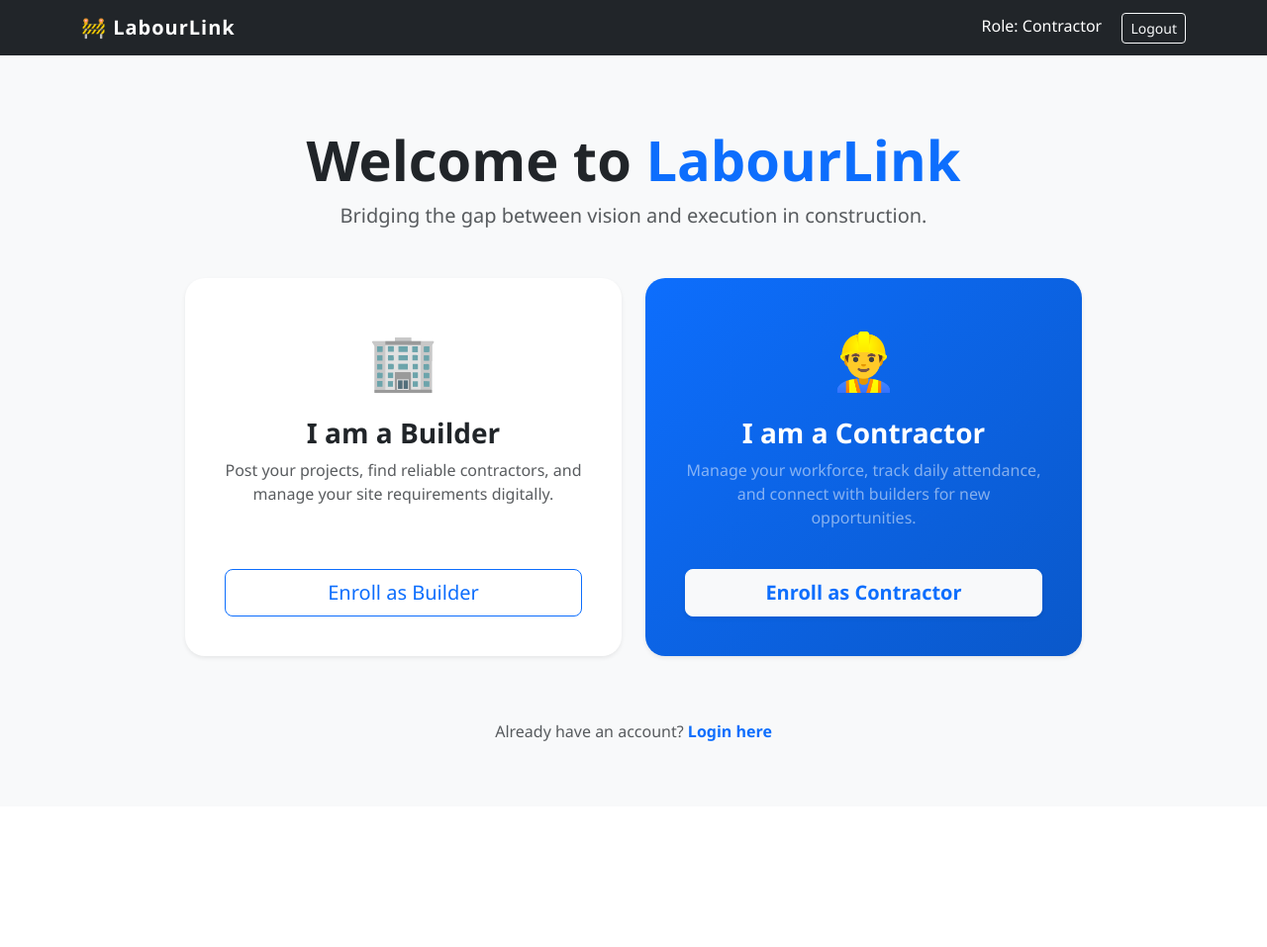
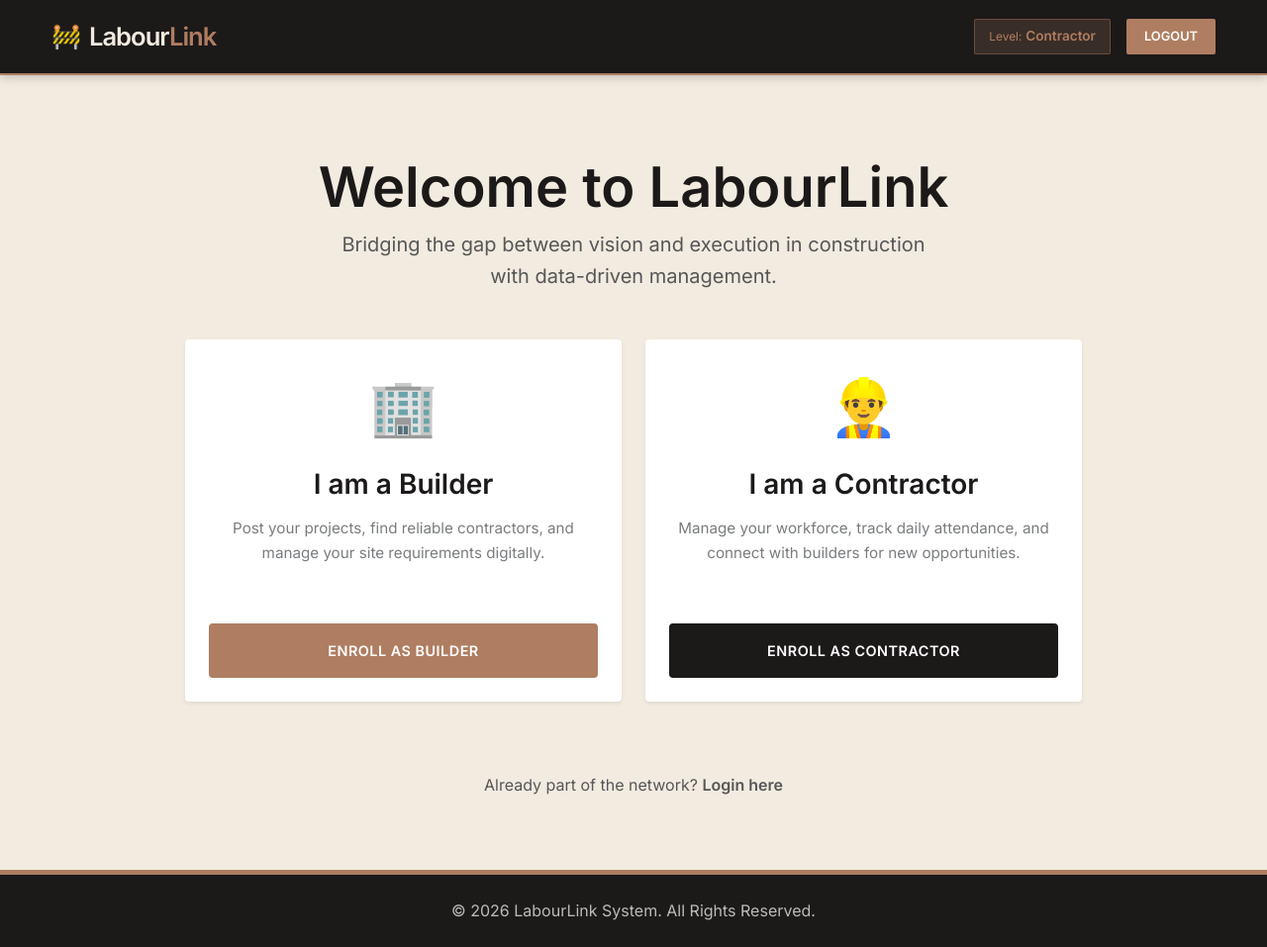
Before and after one commit to justcodewithricha/LabourLink, a Flask app: page / in a window 1280 px wide. Shown: the whole page at 99% size. Before the commit the page ends 749 px from the top, so only its background shows below. Run offline with Flask 3, Linux system fonts and the light colour scheme.

Commit message:
Initial UI changes

```diff
--- a/app.py
+++ b/app.py
@@ -6,7 +6,7 @@
 
 # --- DATABASE CONFIGURATION ---
 # Replace 'admin123' with the simple password you set in pgAdmin/DBeaver
-app.config['SQLALCHEMY_DATABASE_URI'] = 'postgresql://postgres:new123@127.0.0.1:5432/labourlink'
+app.config['SQLALCHEMY_DATABASE_URI'] = 'postgresql://postgres:148263@127.0.0.1:5432/labourlink'
 app.config['SQLALCHEMY_TRACK_MODIFICATIONS'] = False
 
 db = SQLAlchemy(app)
--- a/static/css/main.css
+++ b/static/css/main.css
@@ -1,2 +1,198 @@
-body { background-color: #f8f9fa; font-family: 'Segoe UI', Tahoma, Geneva, Verdana, sans-serif; }
-.navbar-brand { font-weight: bold; letter-spacing: 1px; }
+/* --- LabourLink Premium Technical Palette (Coffee Refinement) --- */
+:root {
+  --bg-warm-beige: #F2EBE0;      /* Page Background */
+  --deep-charcoal: #1C1919;      /* Heaviest Element (Navbar, Footer, Text) */
+  --coffee-tan: #AF7D61;         /* Primary Action / Button Color */
+  --highlight-white: #FFFFFF;    /* Text on dark backgrounds */
+  --border-muted: #D1D1D1;
+  --card-shadow: 0 4px 15px rgba(0, 0, 0, 0.05);
+}
+
+body {
+  background-color: var(--bg-warm-beige);
+  color: var(--deep-charcoal);
+  font-family: 'Inter', 'Segoe UI', system-ui, sans-serif;
+  margin: 0;
+  line-height: 1.6;
+}
+
+/* --- Clean, Professional Navbar --- */
+.custom-navbar {
+  background-color: var(--deep-charcoal) !important;
+  padding: 0.8rem 0;
+  border-bottom: 2px solid var(--coffee-tan); /* Subtle tan accent line */
+  box-shadow: 0 2px 10px rgba(0, 0, 0, 0.2);
+}
+
+.tech-brand {
+  color: var(--highlight-white) !important;
+  font-weight: 700;
+  font-size: 1.4rem;
+  letter-spacing: -0.5px;
+}
+
+.role-badge {
+  background: rgba(175, 125, 97, 0.2); /* Transparent coffee tan */
+  color: var(--coffee-tan);
+  border: 1px solid rgba(175, 125, 97, 0.4);
+  padding: 6px 14px;
+  border-radius: 2px;
+  font-size: 0.85rem;
+}
+
+.btn-logout {
+  background-color: var(--coffee-tan);
+  color: var(--highlight-white) !important;
+  border-radius: 2px;
+  font-weight: 600;
+  font-size: 0.8rem;
+  padding: 8px 18px !important;
+  text-transform: uppercase;
+  text-decoration: none;
+  transition: all 0.3s ease;
+}
+
+.btn-logout:hover {
+  background-color: var(--highlight-white) !important;
+  color: var(--deep-charcoal) !important;
+}
+
+/* --- Reimagined Main Call-to-Action Cards (Dashboard) --- */
+.card-container {
+  max-width: 1100px;
+  margin: 60px auto;
+  display: flex;
+  gap: 30px;
+  justify-content: center;
+}
+
+.labour-card {
+  flex: 1;
+  max-width: 500px;
+  padding: 50px 40px;
+  background-color: var(--highlight-white);
+  border-radius: 4px; /* Sharper corners for a pro technical look */
+  border: 1px solid var(--border-muted);
+  box-shadow: var(--card-shadow);
+  text-align: center;
+  transition: transform 0.3s ease, box-shadow 0.3s ease;
+}
+
+.labour-card:hover {
+  transform: translateY(-8px);
+  box-shadow: 0 15px 35px rgba(28, 25, 25, 0.1) !important;
+}
+
+.labour-card .emoji {
+  font-size: 3rem;
+  margin-bottom: 25px;
+  display: block;
+}
+
+.labour-card h2 {
+  color: var(--deep-charcoal);
+  font-weight: 700;
+  margin-bottom: 15px;
+}
+
+.labour-card p {
+  font-size: 0.95rem;
+  color: var(--deep-charcoal);
+  opacity: 0.8;
+  margin-bottom: 35px;
+}
+
+/* --- High-end Technical Buttons --- */
+.btn-enroll {
+  width: 100%;
+  padding: 14px;
+  border-radius: 4px;
+  font-weight: 600;
+  text-transform: uppercase;
+  letter-spacing: 0.5px;
+  text-decoration: none;
+  font-size: 0.9rem;
+  display: inline-block;
+  transition: all 0.3s ease;
+}
+
+/* Primary Button (Builder) */
+.btn-builder {
+  background-color: var(--coffee-tan);
+  color: var(--highlight-white);
+  border: 2px solid var(--coffee-tan);
+}
+
+.btn-builder:hover {
+  background-color: transparent;
+  color: var(--coffee-tan);
+}
+
+/* Secondary Button (Contractor) */
+.btn-contractor {
+  background-color: var(--deep-charcoal);
+  color: var(--highlight-white);
+  border: 2px solid var(--deep-charcoal);
+}
+
+.btn-contractor:hover {
+  background-color: transparent;
+  color: var(--deep-charcoal);
+}
+
+/* --- Professional Login Text (Updated) --- */
+.welcome-container .login-link {
+  color: var(--coffee-tan);
+  font-weight: 700;
+  text-decoration: none;
+  border-bottom: 2px solid transparent;
+}
+
+.welcome-container .login-link:hover {
+  border-bottom: 2px solid var(--coffee-tan);
+}
+
+/* --- Footer (Updated) --- */
+.footer {
+  background-color: var(--deep-charcoal);
+  color: rgba(255, 255, 255, 0.7);
+  padding: 3rem 1rem;
+  text-align: center;
+  margin-top: 80px;
+  border-top: 5px solid var(--coffee-tan); /* Strong tan top border */
+}
+
+/* --- Technical Logo Typography --- */
+
+/* Import a sharp technical font if you have internet access on the server */
+@import url('https://fonts.googleapis.com/css2?family=Inter:wght@700;800&display=swap');
+
+.nav-logo-text {
+    font-family: 'Inter', 'Segoe UI', sans-serif;
+    font-weight: 800; /* Extra bold for visibility */
+    font-size: 1.6rem;
+    letter-spacing: -1px; /* Tight technical spacing */
+    color: #F2EBE0; /* The Cream/Beige from your palette */
+    text-transform: none;
+    line-height: 1;
+}
+
+.text-accent {
+    color: #AF7D61; /* The warm Coffee Tan for the 'Link' part */
+}
+
+/* Ensure the navbar brand doesn't have default blue links */
+.navbar-brand {
+    text-decoration: none !important;
+}
+
+/* Subtle Glow on Logo Hover */
+.navbar-brand:hover .nav-logo-text {
+    color: #FFFFFF;
+    transition: 0.3s ease;
+}
+
+/* Center adjustment for the header container */
+.custom-navbar .container {
+    max-width: 1200px;
+}
--- a/templates/base.html
+++ b/templates/base.html
@@ -3,25 +3,42 @@
 <head>
     <meta charset="UTF-8">
     <meta name="viewport" content="width=device-width, initial-scale=1.0">
-    <title>LabourLink</title>
+    <title>LabourLink | Contractor Portal</title>
+
+    <link href="https://fonts.googleapis.com/css2?family=Inter:wght@400;600&display=swap" rel="stylesheet">
     <link href="https://cdn.jsdelivr.net/npm/bootstrap@5.3.0/dist/css/bootstrap.min.css" rel="stylesheet">
+
     <link rel="stylesheet" href="{{ url_for('static', filename='css/main.css') }}">
+
     {% block head %}{% endblock %}
 </head>
-<body>
-    <nav class="navbar navbar-dark bg-dark mb-4">
-        <div class="container">
-            <a class="navbar-brand" href="#">🚧 LabourLink</a>
-            <div>
-                <span class="text-white me-3">Role: Contractor</span>
-                <a href="/" class="btn btn-outline-light btn-sm">Logout</a>
+<body class="site-body">
+    <nav class="navbar navbar-expand-lg custom-navbar mb-4">
+    <div class="container d-flex justify-content-between align-items-center">
+
+        <a class="navbar-brand d-flex align-items-center" href="{{ url_for('index') }}">
+           <span class="me-2" style="font-size: 1.5rem;">🚧</span>
+           <span class="nav-logo-text">Labour<span class="text-accent">Link</span></span>
+        </a>
+
+        <div class="d-flex align-items-center">
+            <div class="role-badge me-3">
+                <small>Level:</small> <strong>Contractor</strong>
             </div>
+            <a href="/" class="btn-logout">Logout</a>
         </div>
-    </nav>
+    </div>
+</nav>
 
-    <div class="container">
+    <div class="container py-2">
         {% block content %}{% endblock %}
     </div>
+
+    <footer class="footer mt-auto py-4">
+        <div class="container text-center">
+            <p class="mb-0">&copy; 2026 LabourLink System. All Rights Reserved.</p>
+        </div>
+    </footer>
 
     <script src="https://cdn.jsdelivr.net/npm/bootstrap@5.3.0/dist/js/bootstrap.bundle.min.js"></script>
 </body>
--- a/templates/home.html
+++ b/templates/home.html
@@ -1,75 +1,105 @@
 {% extends "base.html" %}
 
 {% block content %}
-<div class="container text-center py-5">
-    <div class="mb-5 animate__animated animate__fadeInDown">
-        <h1 class="display-4 fw-bold text-dark">Welcome to <span class="text-primary">LabourLink</span></h1>
-        <p class="lead text-muted">Bridging the gap between vision and execution in construction.</p>
+<div class="container text-center py-5 animate__animated animate__fadeIn">
+    <div class="mb-5">
+        <h1 class="display-4 fw-bold">Welcome to <span class="labour-link-highlight">LabourLink</span></h1>
+        <p class="lead text-muted mx-auto" style="max-width: 600px;">
+            Bridging the gap between vision and execution in construction with data-driven management.
+        </p>
     </div>
 
     <div class="row g-4 justify-content-center">
+
         <div class="col-md-5">
-            <div class="card h-100 shadow-sm border-0 p-4 role-card">
+            <div class="labour-card builder-card h-100 shadow-sm border-0 p-4">
                 <div class="card-body d-flex flex-column">
-                    <div class="mb-3">
+                    <div class="mb-3 tech-icon-wrapper">
                         <span style="font-size: 3.5rem;">🏢</span>
                     </div>
-                    <h3 class="card-title fw-bold">I am a Builder</h3>
-                    <p class="card-text text-muted flex-grow-1">Post your projects, find reliable contractors, and manage your site requirements digitally.</p>
+                    <h3 class="fw-bold mb-3">I am a Builder</h3>
+                    <p class="text-muted flex-grow-1">Post your projects, find reliable contractors, and manage your site requirements digitally.</p>
 
-                    <a href="{{ url_for('signup', role='builder') }}" class="btn btn-outline-primary btn-lg w-100 mt-4">Enroll as Builder</a>
+                    <a href="{{ url_for('signup', role='builder') }}" class="btn-enroll btn-builder mt-4">
+                        Enroll as Builder
+                    </a>
                 </div>
             </div>
         </div>
 
         <div class="col-md-5">
-            <div class="card h-100 shadow-sm border-0 p-4 role-card highlight-card">
+            <div class="labour-card contractor-card h-100 shadow-sm border-0 p-4">
                 <div class="card-body d-flex flex-column">
-                    <div class="mb-3">
+                    <div class="mb-3 tech-icon-wrapper">
                         <span style="font-size: 3.5rem;">👷‍♂️</span>
                     </div>
-                    <h3 class="card-title fw-bold text-white">I am a Contractor</h3>
-                    <p class="text-white-50 flex-grow-1">Manage your workforce, track daily attendance, and connect with builders for new opportunities.</p>
+                    <h3 class="fw-bold mb-3">I am a Contractor</h3>
+                    <p class="text-muted flex-grow-1">Manage your workforce, track daily attendance, and connect with builders for new opportunities.</p>
 
-                    <a href="{{ url_for('signup', role='contractor') }}" class="btn btn-light btn-lg w-100 mt-4 shadow-sm fw-bold text-primary">Enroll as Contractor</a>
+                    <a href="{{ url_for('signup', role='contractor') }}" class="btn-enroll btn-contractor mt-4">
+                        Enroll as Contractor
+                    </a>
                 </div>
             </div>
         </div>
     </div>
 
-    <div class="mt-5 pt-3">
-        <p class="text-muted">Already have an account?
-            <a href="{{ url_for('login') }}" class="text-primary fw-bold text-decoration-none">Login here</a>
+    <div class="mt-5 pt-4">
+        <p class="text-muted">Already part of the network?
+            <a href="{{ url_for('login') }}" class="login-link">Login here</a>
         </p>
     </div>
 </div>
 
 <style>
-    /* Fancy Hover Effects */
-    .role-card {
-        transition: all 0.3s cubic-bezier(0.25, 0.8, 0.25, 1);
-        border-radius: 20px;
-        overflow: hidden;
+    /* --- Technical Styling for home.html --- */
+
+    .labour-link-highlight {
+        color: var(--deep-teal);
+        font-weight: 800;
     }
 
-    .role-card:hover {
-        transform: translateY(-12px);
-        box-shadow: 0 1.5rem 4rem rgba(0,0,0,0.1) !important;
+    .tech-icon-wrapper {
+        transition: transform 0.3s ease;
     }
 
-    /* Special Styling for Contractor Side */
-    .highlight-card {
-        background: linear-gradient(135deg, #0d6efd 0%, #0a58ca 100%);
+    .labour-card:hover .tech-icon-wrapper {
+        transform: scale(1.1);
     }
 
-    /* Animation classes if you want to add them later */
-    .animate__fadeInDown {
-        animation: fadeInDown 0.8s ease-out;
+    /* Professional Hover for the whole card */
+    .labour-card {
+        transition: all 0.4s cubic-bezier(0.165, 0.84, 0.44, 1);
+        border-radius: 4px !important; /* Sharper edges = more technical */
     }
 
-    @keyframes fadeInDown {
-        from { opacity: 0; transform: translateY(-20px); }
-        to { opacity: 1; transform: translateY(0); }
+    .labour-card:hover {
+        transform: translateY(-8px);
+        box-shadow: 0 12px 30px rgba(29, 77, 79, 0.1) !important;
+    }
+
+    /* Custom Login Link Styling */
+    .login-link {
+        color: var(--olive-green);
+        font-weight: 700;
+        text-decoration: none;
+        border-bottom: 2px solid transparent;
+        transition: all 0.3s ease;
+    }
+
+    .login-link:hover {
+        color: var(--deep-teal);
+        border-bottom: 2px solid var(--deep-teal);
+    }
+
+    /* Animation */
+    .animate__fadeIn {
+        animation: fadeIn 1s ease-in;
+    }
+
+    @keyframes fadeIn {
+        from { opacity: 0; }
+        to { opacity: 1; }
     }
 </style>
 {% endblock %}
```
